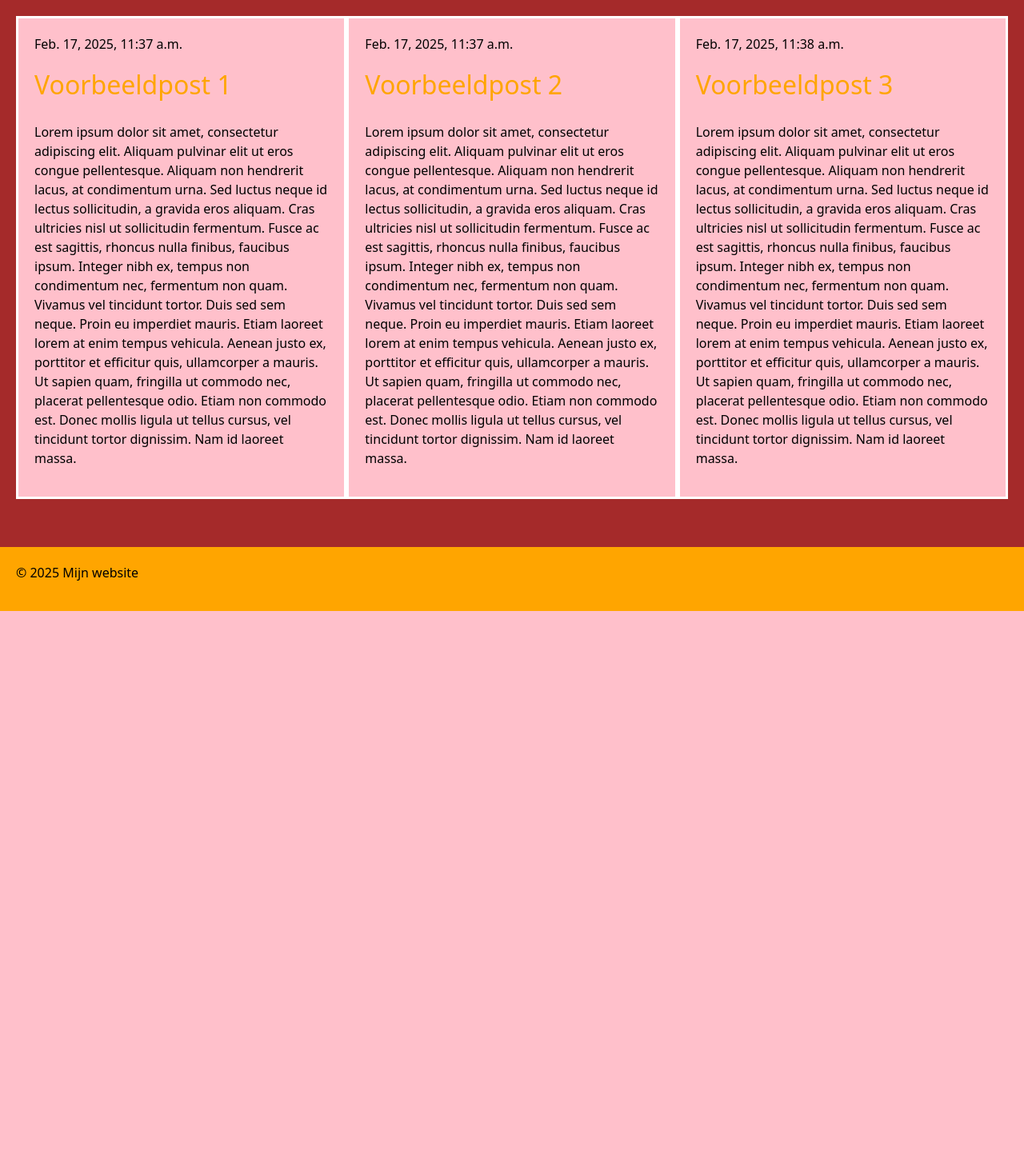
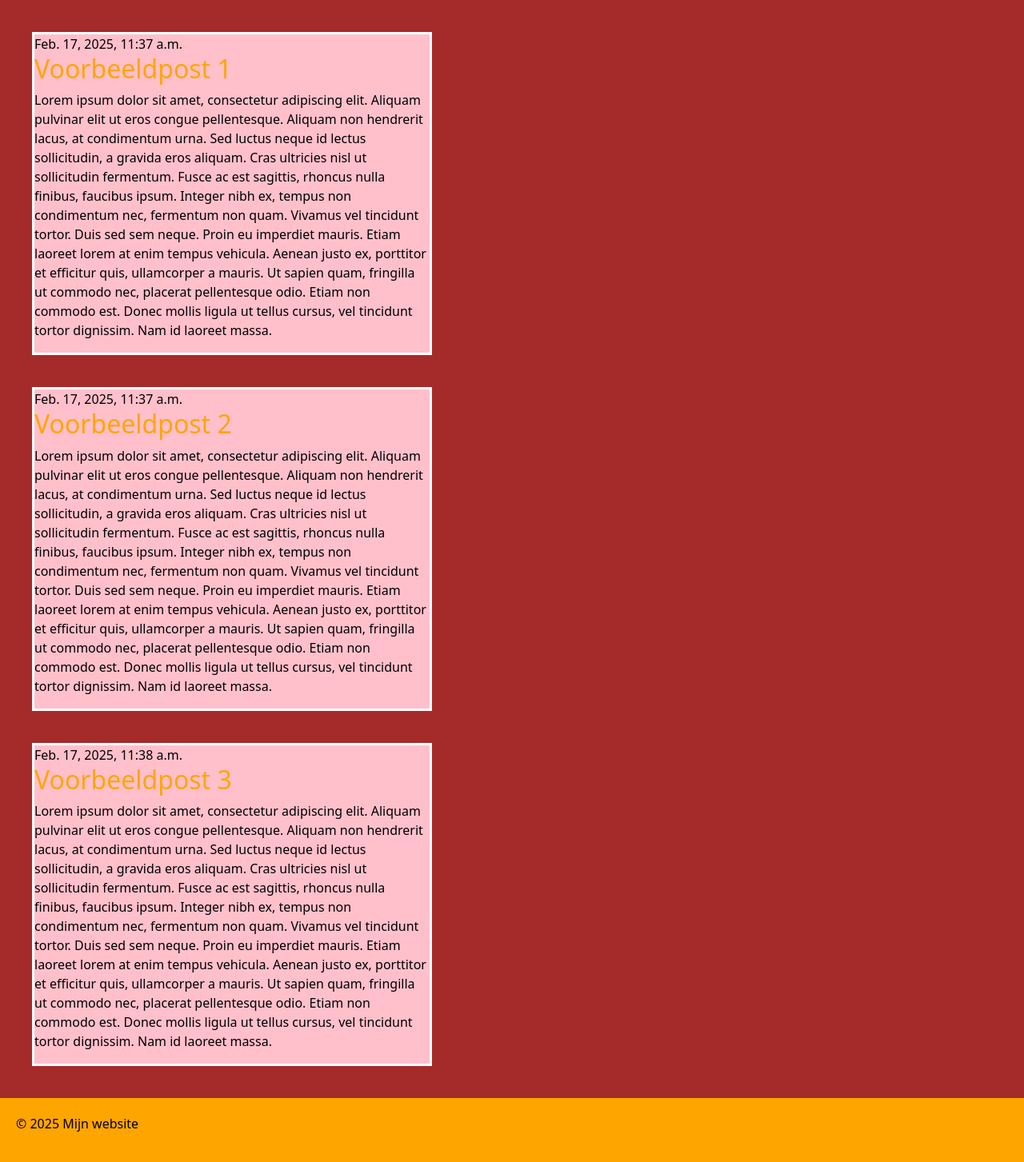
Before and after one commit to MickaelDL27/testDjango, a Django app: page / in a window 1280 px wide. Shown: the part 96-1549 px from the top of the page at 80% size. Before the commit the page ends 860 px from the top, so only its background shows below. Run offline with Django 5.2, Linux system fonts and the light colour scheme; data comes from the database, SQL or seed files in the repository; some libraries are stand-ins or nearby versions.

Commit message:
HuiswerkL5

```diff
--- a/mysite/blog/static/css/stijl.css
+++ b/mysite/blog/static/css/stijl.css
@@ -12,22 +12,12 @@ header, footer
     padding: 20px;
 }
 
-main
-{
-    display: flex;
-    justify-content: flex-end;
-    padding: 20px;
-}
 article
 {
     background-color: pink;
-    padding: 20px;
     width: 500px;
-    margin-bottom: 40px;
+    margin: 40px;
     border: 3px solid white;
-    display: flex;
-    flex-direction: column;
-    gap: 20px;
 }
 
 h2 a
```
